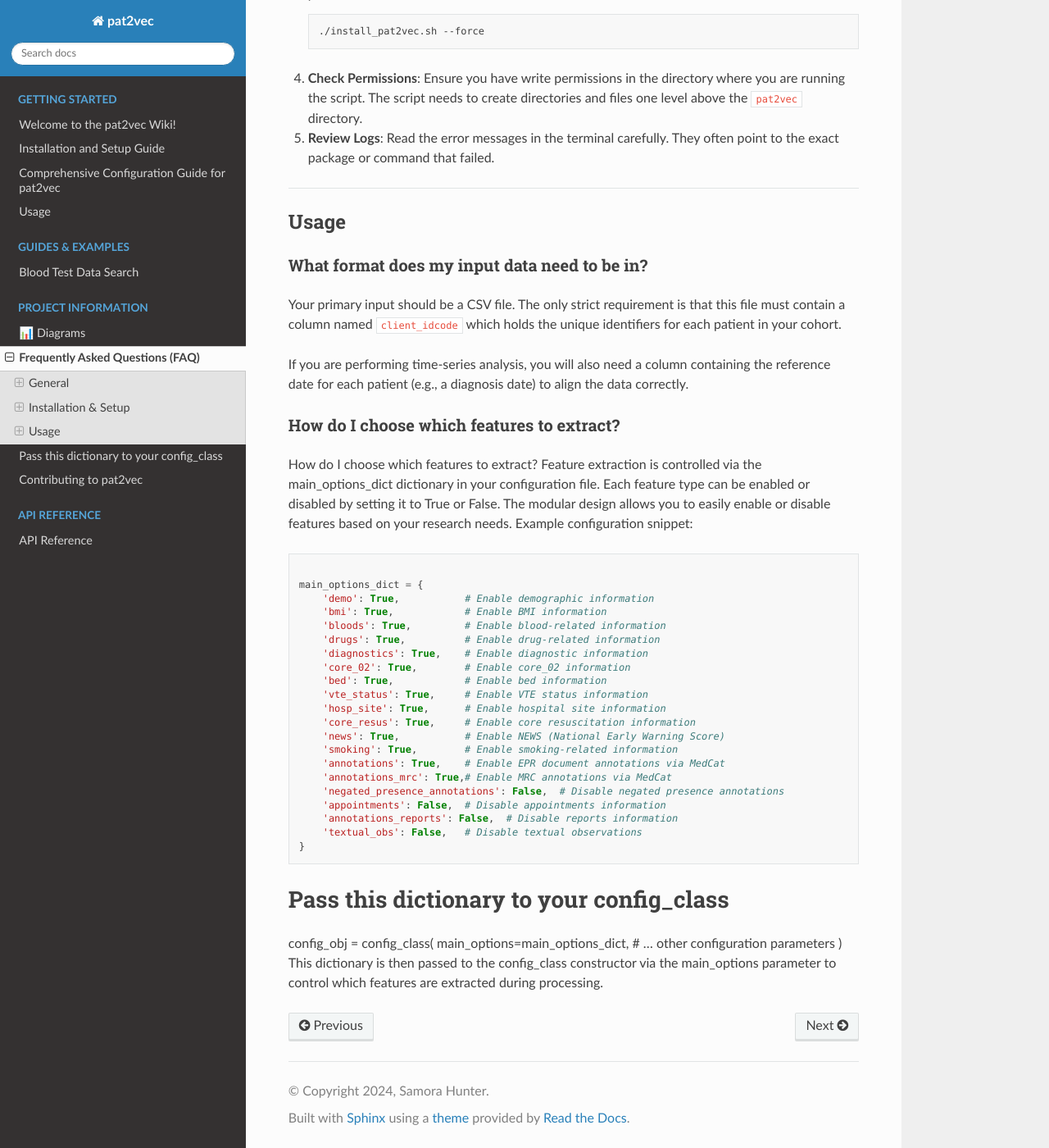
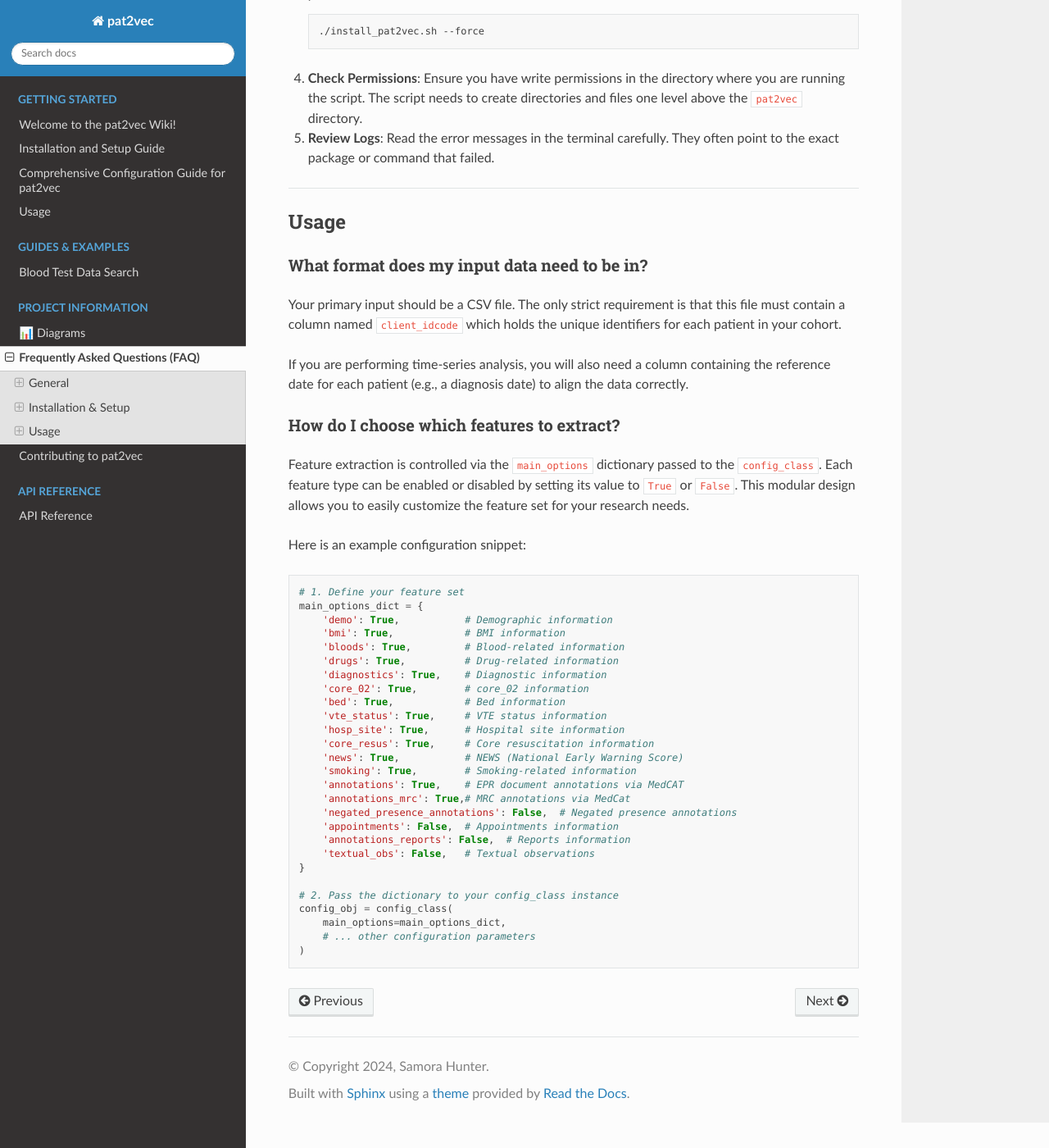
Before and after one commit to SamoraHunter/pat2vec, a Sphinx documentation site: the page built from docs/source/Frequently-Asked-Questions.md, in a window 1280 px wide and 1400 px high, scrolled down 1929 px. Shown: the whole window at 82% size. Built offline with Sphinx 7.4.7 and the Read the Docs theme 3.1.0, drawn with Linux system fonts in a browser that asks for light colours.

Commit message:
minor fixes, minor doc changes

````diff
--- a/docs/source/Frequently-Asked-Questions.md
+++ b/docs/source/Frequently-Asked-Questions.md
@@ -77,37 +77,35 @@ If you are performing time-series analysis, you will also need a column containi
 
 ### How do I choose which features to extract?
 
-How do I choose which features to extract?
-Feature extraction is controlled via the main_options_dict dictionary in your configuration file. Each feature type can be enabled or disabled by setting it to True or False. The modular design allows you to easily enable or disable features based on your research needs.
-Example configuration snippet:
+Feature extraction is controlled via the `main_options` dictionary passed to the `config_class`. Each feature type can be enabled or disabled by setting its value to `True` or `False`. This modular design allows you to easily customize the feature set for your research needs.
 
+Here is an example configuration snippet:
+```python
+# 1. Define your feature set
+main_options_dict = {
+    'demo': True,           # Demographic information
+    'bmi': True,            # BMI information
+    'bloods': True,         # Blood-related information
+    'drugs': True,          # Drug-related information
+    'diagnostics': True,    # Diagnostic information
+    'core_02': True,        # core_02 information
+    'bed': True,            # Bed information
+    'vte_status': True,     # VTE status information
+    'hosp_site': True,      # Hospital site information
+    'core_resus': True,     # Core resuscitation information
+    'news': True,           # NEWS (National Early Warning Score)
+    'smoking': True,        # Smoking-related information
+    'annotations': True,    # EPR document annotations via MedCAT
+    'annotations_mrc': True,# MRC annotations via MedCat
+    'negated_presence_annotations': False,  # Negated presence annotations
+    'appointments': False,  # Appointments information
+    'annotations_reports': False,  # Reports information
+    'textual_obs': False,   # Textual observations
+}
 
-```python
-
-main_options_dict = {
-    'demo': True,           # Enable demographic information
-    'bmi': True,            # Enable BMI information
-    'bloods': True,         # Enable blood-related information
-    'drugs': True,          # Enable drug-related information
-    'diagnostics': True,    # Enable diagnostic information
-    'core_02': True,        # Enable core_02 information
-    'bed': True,            # Enable bed information
-    'vte_status': True,     # Enable VTE status information
-    'hosp_site': True,      # Enable hospital site information
-    'core_resus': True,     # Enable core resuscitation information
-    'news': True,           # Enable NEWS (National Early Warning Score)
-    'smoking': True,        # Enable smoking-related information
-    'annotations': True,    # Enable EPR document annotations via MedCat
-    'annotations_mrc': True,# Enable MRC annotations via MedCat
-    'negated_presence_annotations': False,  # Disable negated presence annotations
-    'appointments': False,  # Disable appointments information
-    'annotations_reports': False,  # Disable reports information
-    'textual_obs': False,   # Disable textual observations
-}
-```
-# Pass this dictionary to your config_class
+# 2. Pass the dictionary to your config_class instance
 config_obj = config_class(
     main_options=main_options_dict,
     # ... other configuration parameters
 )
-This dictionary is then passed to the config_class constructor via the main_options parameter to control which features are extracted during processing.
+```
--- a/docs/source/conf.py
+++ b/docs/source/conf.py
@@ -12,8 +12,9 @@ import typing
 # add these directories to sys.path here. If the directory is relative to the
 # documentation root, use os.path.abspath to make it absolute, like shown here.
 
-# Make type-only imports available for Sphinx autodoc
-#typing.TYPE_CHECKING = True # Breaks make HTML, no resolution available.
+# This allows Sphinx to understand forward-referenced type hints (e.g., 'ClassName'
+# instead of ClassName), which is common in modern Python.
+autodoc_typehints = "description"
 
 # Point to the project root (one level up from docs/source)
 sys.path.insert(0, os.path.abspath('../..'))
````
Also changed, not shown: pyproject.toml (+21 -1 lines), 2 other files.
